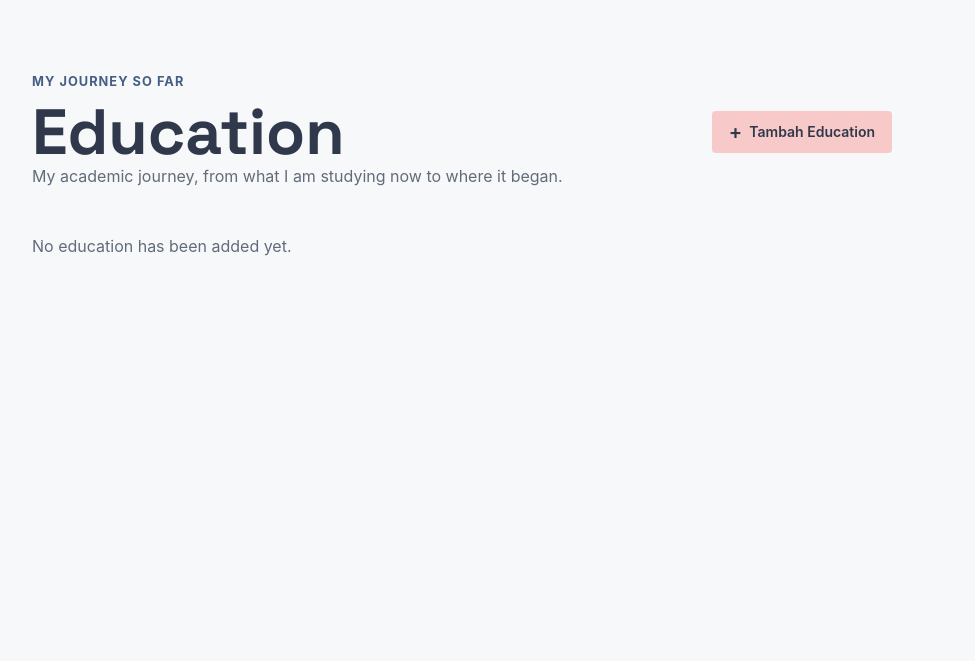
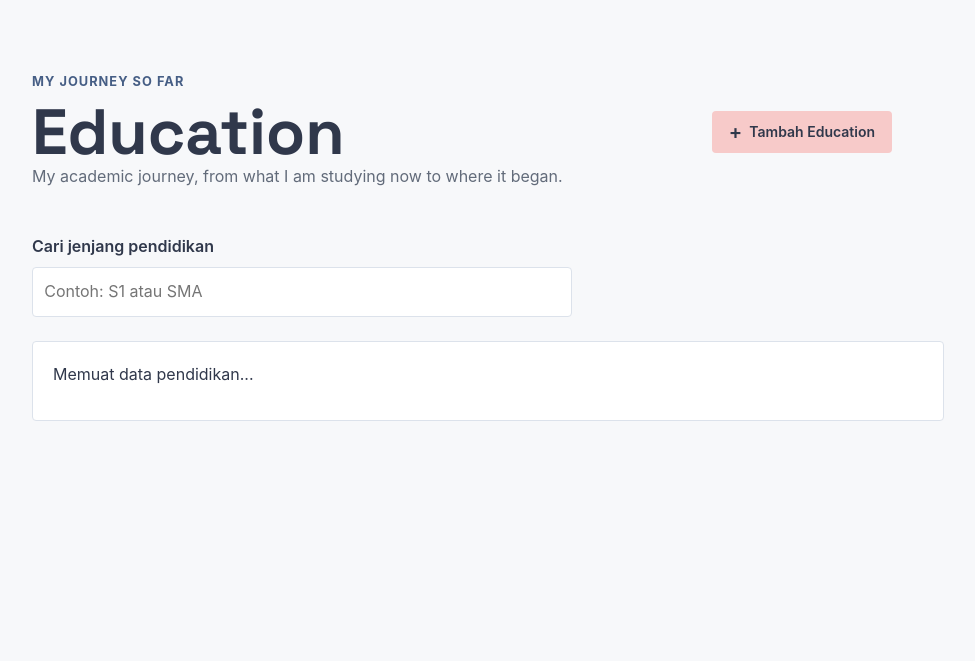
Before and after one commit to eleazarmalau/MyRepository, a Django app: page /education/ in a window 1280 px wide. Shown: the part 77-738 px from the top of the page, without its empty margins (152-1127 px from the left). Run offline with Django 5.2, Linux system fonts and the light colour scheme; the visitor is signed in with stand-in values (Sample User, id 1).

Commit message:
feat: added new html features for the education adaptation for the AJAX including new modals

```diff
--- /dev/null
+++ b/templates/components/education_ajax_delete_modal.html
@@ -0,0 +1,19 @@
+<div id="delete-education-modal" class="project-delete-modal" popover="auto" role="dialog"
+     aria-labelledby="delete-education-title">
+    <button type="button" class="project-delete-modal__backdrop" popovertarget="delete-education-modal"
+            popovertargetaction="hide" aria-label="Tutup konfirmasi"></button>
+    <div class="project-delete-modal__content">
+        <button type="button" class="project-delete-modal__close" popovertarget="delete-education-modal"
+                popovertargetaction="hide" aria-label="Tutup konfirmasi">×</button>
+        <h2 id="delete-education-title">Hapus Education?</h2>
+        <p>Hapus <strong id="delete-education-name"></strong>? Data yang dihapus tidak dapat dikembalikan.</p>
+        <form id="education-delete-form" method="post">
+            {% csrf_token %}
+            <div class="project-delete-modal__actions">
+                <button type="button" class="button button-secondary" popovertarget="delete-education-modal"
+                        popovertargetaction="hide">Batal</button>
+                <button type="submit" class="button education-delete-confirm-button">Ya, Hapus</button>
+            </div>
+        </form>
+    </div>
+</div>
--- /dev/null
+++ b/templates/components/education_form_modal.html
@@ -0,0 +1,26 @@
+<div id="add-education-modal" class="project-form-modal" popover="auto" role="dialog"
+     aria-labelledby="add-education-title">
+    <button type="button" class="project-form-modal__backdrop" popovertarget="add-education-modal"
+            popovertargetaction="hide" aria-label="Tutup form"></button>
+    <div class="project-form-modal__content">
+        <button type="button" class="project-form-modal__close" popovertarget="add-education-modal"
+                popovertargetaction="hide" aria-label="Tutup form">×</button>
+        <h2 id="add-education-title">Tambah Education</h2>
+        <form id="education-form" method="post" action="{% url 'main:create_education_ajax' %}" class="project-form">
+            {% csrf_token %}
+            <p class="form-error" data-error-field="__all__" role="alert" hidden></p>
+            {% for field in form %}
+            <div class="form-group">
+                <label for="{{ field.id_for_label }}">{{ field.label }}</label>
+                {{ field }}
+                <p id="education-error-{{ field.name }}" class="form-error" data-error-field="{{ field.name }}" hidden></p>
+            </div>
+            {% endfor %}
+            <div class="project-form-modal__actions">
+                <button type="button" class="button button-secondary" popovertarget="add-education-modal"
+                        popovertargetaction="hide">Batal</button>
+                <button type="submit" class="button">Tambah Education</button>
+            </div>
+        </form>
+    </div>
+</div>
--- a/templates/education.html
+++ b/templates/education.html
@@ -1,94 +1,42 @@
-
-    {% extends 'base.html' %}
-    {% block meta %}
-    <title>Education - {{ name }}</title>
-    {% endblock meta %}
-    {% block content %}
-    <main>
+{% extends 'base.html' %}
+{% load static %}
+{% block meta %}<title>Education - {{ name }}</title>{% endblock meta %}
+{% block content %}
+<main>
     <section class="education-page" id="education" aria-labelledby="education-title">
         <div class="container">
-            <div class = "section-heading">
+            <div class="section-heading">
                 <div class="education-heading-content">
                     <p class="section-kicker">My journey so far</p>
                     <div class="education-heading-row">
                         <h2 id="education-title">Education</h2>
                         {% if user.is_superuser %}
-                        <a href="{% url 'main:create_education' %}"
-                           class="button project-add-button">
-                            <span aria-hidden="true">+</span>
-                            Tambah Education
-                        </a>
+                        <button type="button" class="button project-add-button" popovertarget="add-education-modal">
+                            <span aria-hidden="true">+</span> Tambah Education
+                        </button>
                         {% endif %}
                     </div>
                     <p>My academic journey, from what I am studying now to where it began.</p>
                 </div>
             </div>
-            <ol class="education-timeline">
-                {% for education in education_list %}
-                <li class="timeline-item{% if not education.end_year %} is-current{% endif %}">
-                    <div class="timeline-pin" aria-hidden="true"></div>
-                    <article class = "timeline-card">
-                        {% if education.thumbnail%}
-                        <div class = "timeline-card-thumbnail">
-                            <img
-                                class="timeline-logo"
-                                src="{{ education.thumbnail }}"
-                                alt="{{ education.institution }} logo"
-                                width="64"
-                                height="64"
-                                loading="lazy"
-                            >
-                        </div>
-                        {% endif %}
-                        <div class = "timeline-card-content">
-                        <div class = "timeline-card-heading">
-                            <div>
-                                {% if not education.end_year%}
-                                    <span class="current-label">Currently Studying</span>
-                                {% endif %}
-                                <h2>{{education.title}}</h2>
-                                <p class = "timeline-institution">{{education.institution}}</p>
-                            </div>
-                            <p class="timeline-period">
-                                    {{ education.start_year }} &ndash; {% if education.end_year %}{{ education.end_year }}{% else %}Present{% endif %}
-                            </p>
-                        </div>
-
-                        <div class = "timeline-card-body">
-
-                            <div>
-                                <p class = "timeline-major">
-                                    {{education.major}}
-                                </p>
-                                {% if education.description_items%}
-                                <ul class = "timeline-details">
-                                    {%for item in education.description_items%}
-                                    <li>{{item}}</li>
-                                    {%endfor%}
-                                </ul>
-                                {%endif%}
-                            </div>
-                        </div>
-                        <div class="education-card-actions">
-                            {% if user.is_superuser or is_editor %}
-                            <a href="{% url 'main:update_education' education.id %}"
-                               class="button education-update-button">Update</a>
-                            {% endif %}
-
-                            {% if user.is_superuser %}
-                                {% include "components/education_delete_modal.html" with education=education %}
-                            {% endif %}
-                            {% include "components/education_star.html" with education=education %}
-                        </div>
-
-                        </div>
-                    </article>
-                </li>
-                {% empty %}
-                    <p class="empty-state">No education has been added yet.</p>
-            {% endfor %}
-            </ol>
+            <div class="project-search education-search">
+                <label for="education-search">Cari jenjang pendidikan</label>
+                <input id="education-search" class="project-search__input" type="search"
+                       placeholder="Contoh: S1 atau SMA" value="{{ title_query }}" autocomplete="off">
+            </div>
+            <div id="education-feedback" class="education-feedback" role="status" aria-live="polite">
+                <p id="education-state-text">Memuat data pendidikan...</p>
+                <button id="education-retry" class="button button-secondary" type="button" hidden>Coba lagi</button>
+            </div>
+            <ol id="education-list" class="education-timeline" aria-busy="true" hidden></ol>
+            <noscript>Aktifkan JavaScript untuk memuat daftar Education.</noscript>
         </div>
     </section>
 </main>
+{% if user.is_superuser %}
+    {% include 'components/education_form_modal.html' %}
+    {% include 'components/education_ajax_delete_modal.html' %}
+{% endif %}
+{{ education_config|json_script:'education-config' }}
+<script src="{% static 'js/education.js' %}" defer></script>
 {% endblock content %}
```
